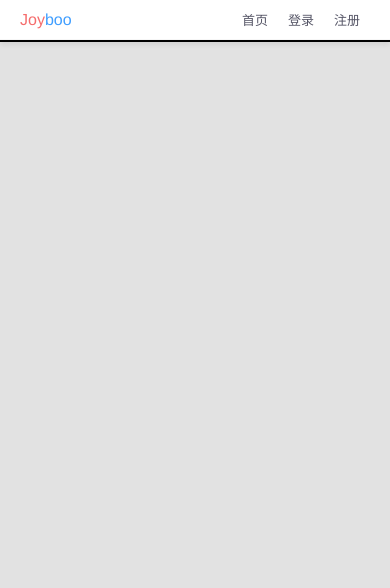
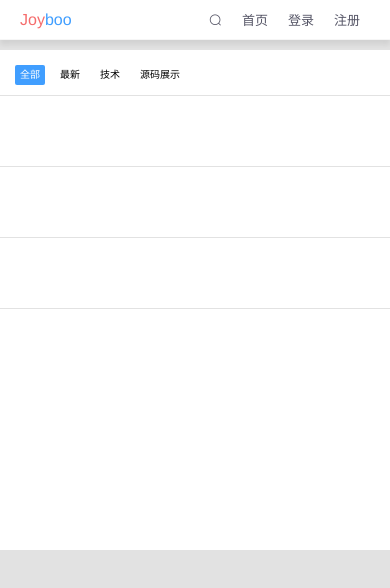
Before and after one commit to Joyboo/vveq-view, a Vue app: page / in a window 390 px wide. Shown: the top 588 px of the page. Built offline with nearby package versions, Linux system fonts and the light colour scheme.

Commit message:
兼容移动端

```diff
--- a/src/App.vue
+++ b/src/App.vue
@@ -11,6 +11,9 @@
           </div>
           <div style="float: right;">
               <ul style="list-style: none;margin: 0;">
+                <li class="hidden-lg-and-up">
+                  <a herf="javascript:;" @click="m_showsearch" :class="m_searchicon"></a>
+                </li>
                 <li>
                   <a href="javascript:;">首页</a>
                 </li>
@@ -25,14 +28,30 @@
         </div>
       </el-header>
 
-      <el-container>
+      <el-container style="margin-top: 10px;">
         <div class="public-container">
           <el-row :gutter="10">
             <el-col :xs="24" :sm="24" :md="24" :lg="18" :xl="18">
-              <div style="border: 1px solid black;"></div>
+
+              <div v-show="m_isshowsearch" class="m-seatch hidden-lg-and-up">
+                <el-input size="mini" placeholder="请输入内容" suffix-icon="el-icon-search"></el-input>
+              </div>
+
+              <div class="father-blog-item">
+                <!--第一个div显示节点-->
+                <div class="blog-item-head">
+                  <div class="blog-cate blo-cate-active">全部</div>
+                  <div class="blog-cate">最新</div>
+                  <div class="blog-cate">技术</div>
+                  <div class="blog-cate">源码展示</div>
+                </div>
+                <div class="blog-item"></div>
+                <div class="blog-item"></div>
+                <div class="blog-item"></div>
+              </div>
             </el-col>
             <el-col :lg="6" :xl="6" class="hidden-md-and-down">
-              <div style="border: 1px solid red;"></div>
+              <div style="border: 1px solid red;height: 500px; "></div>
             </el-col>
           </el-row>
         </div>
@@ -51,9 +70,18 @@
         input4: '',
         input5: '',
         input9: '',
+        m_isshowsearch: false
       }
     },
     methods: {
+      m_showsearch () {
+        this.m_isshowsearch = !this.m_isshowsearch
+      }
+    },
+    computed: {
+      m_searchicon () {
+        return this.m_isshowsearch ? "el-icon-close" : "el-icon-search"
+      }
     }
   }
 </script>
--- a/src/assets/css/App.css
+++ b/src/assets/css/App.css
@@ -19,7 +19,7 @@
 }
 
 /* head搜索框 */
-.public-container .el-input__inner {
+.head-search .el-input__inner {
   border-radius: 25px;
 }
 
@@ -30,6 +30,53 @@
   padding: 0 50px;
 }
 
+.father-blog-item {
+  height: 500px;
+  background-color: #FFF;
+}
+
+.blog-item-head {
+  width: auto;
+  height: 25px;
+  margin: 0;
+  padding: 10px;
+  line-height: 100%;
+  border-bottom: 1px solid #e2e2e2;
+}
+
+.blog-cate {
+  float: left;
+  margin: 5px;
+  padding: 5px;
+  font-size: 10px;
+  font-weight: 500;
+  line-height: 100%;
+  text-align: left;
+  border-radius: 2px;
+}
+
+.blog-cate:not(.blo-cate-active):hover {
+  background-color: #F0F0F0;
+  cursor: pointer;
+}
+
+.blo-cate-active {
+  background-color: #409EFF;
+  color: white;
+}
+.blo-cate-active:hover {
+  cursor: pointer;
+}
+
+.blog-item {
+  width: auto;
+  height: 50px;
+  margin: 0;
+  padding: 10px;
+  line-height: 100%;
+  border-bottom: 1px solid #e2e2e2;
+}
+
 /* 移动端 */
 @media only screen and (max-width: 1199px) {
   .public-container {
@@ -37,6 +84,13 @@
     height: 40px;
     line-height: 40px;
     margin: 0 auto;
+  }
+  .m-seatch {
+    width: auto;
+    height: 43px;
+    margin: 0 0 10px;
+    padding: 0 10px;
+    background-color: #fff;
   }
 }
 
```
